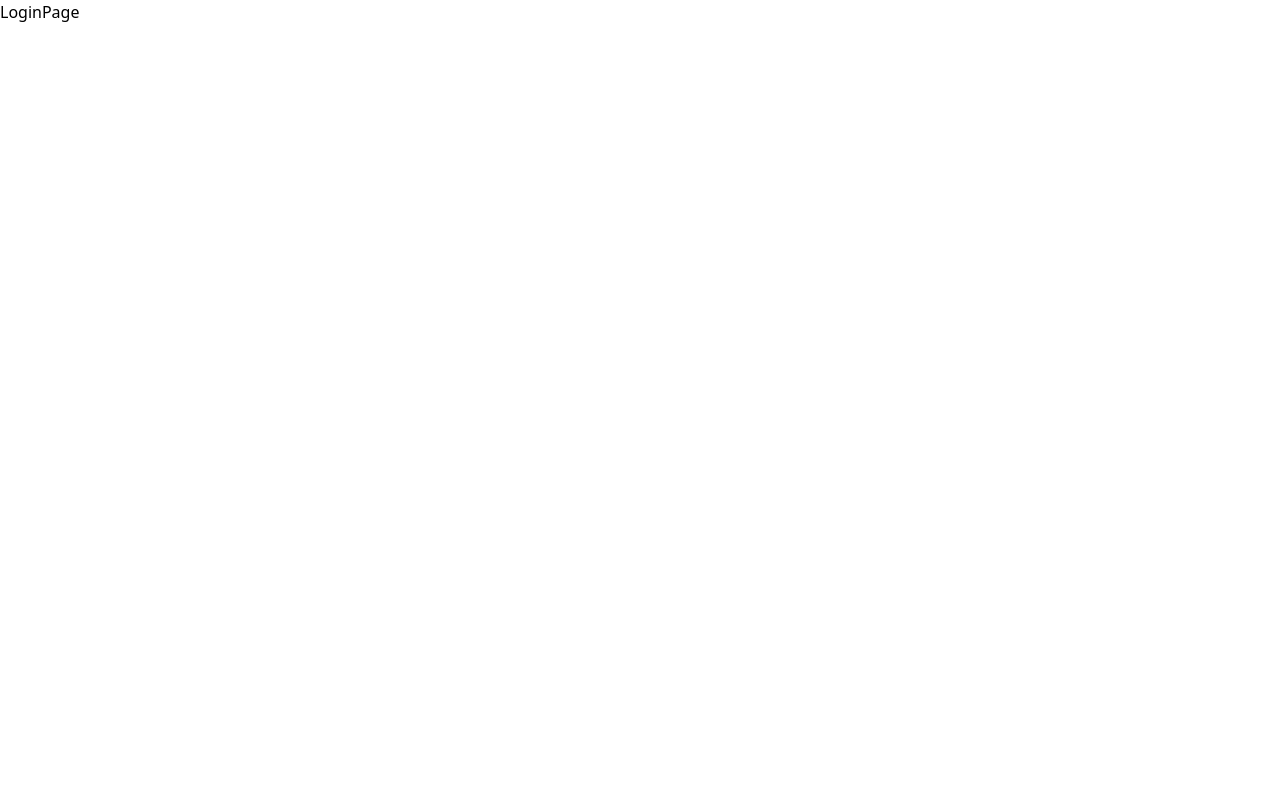
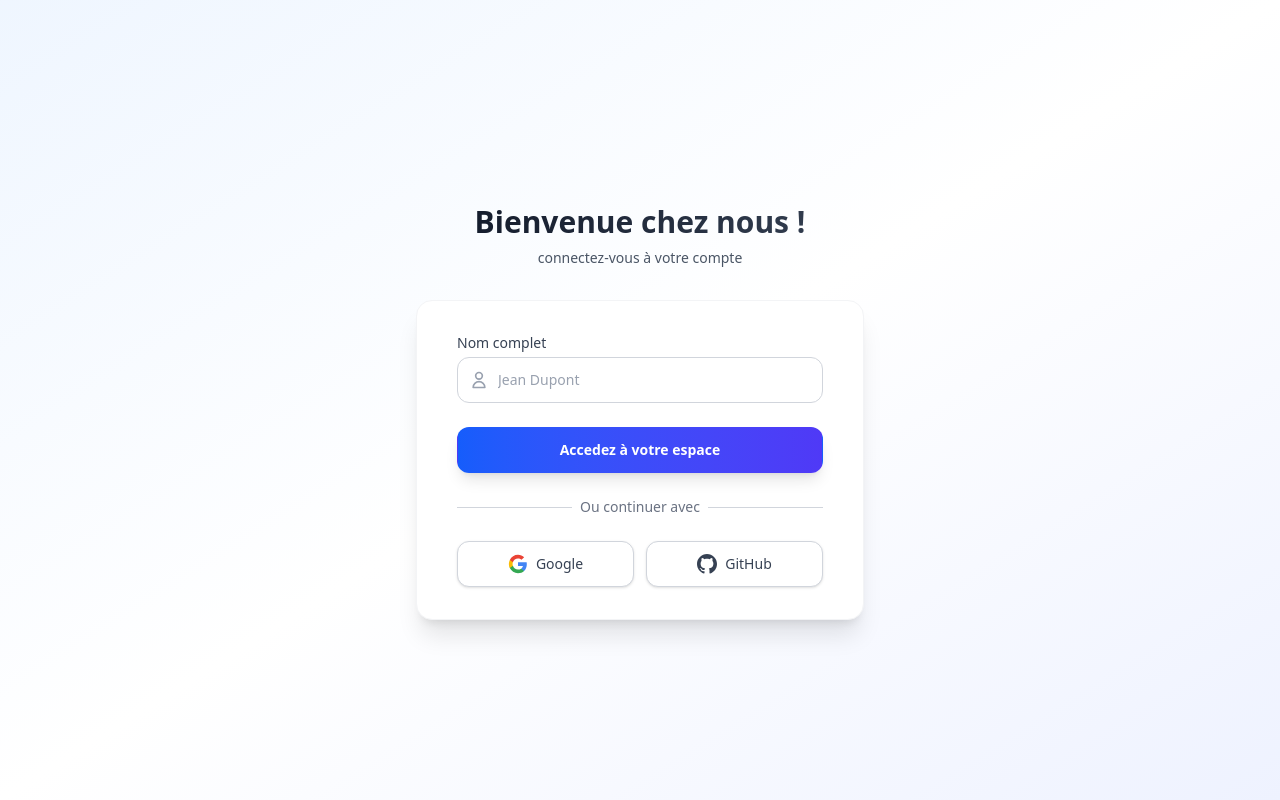
Before and after one commit to Veri-data/Training_Project_React, a React (Vite) app: page / in a window 1280 px wide. Built offline with nearby package versions, Linux system fonts and the light colour scheme.

Commit message:
🛂 F01: LOGIN PAGE > creation du formulaire de connexion

```diff
--- a/src/components/pages/LoginPage.jsx
+++ b/src/components/pages/LoginPage.jsx
@@ -1,7 +1,95 @@
 const LoginPage = () => {
-  return (
-    <div>LoginPage</div>
-  )
-}
+    // state (etat, données)
 
-export default LoginPage
+
+    // fonctions (comportement, actions)
+
+
+    // rendu (affichage)
+    return (
+        <div className="min-h-screen bg-linear-to-br from-blue-50 via-white to-indigo-50 flex flex-col justify-center py-12 sm:px-6 lg:px-8">
+            <div className="sm:mx-auto sm:w-full sm:max-w-md">
+                <h2 className="mt-6 text-center text-3xl font-extrabold bg-linear-to-r from-gray-900 to-gray-700 bg-clip-text text-transparent">
+                    Bienvenue chez nous !
+                </h2>
+                <p className="mt-2 text-center text-sm text-gray-600">
+                  connectez-vous à votre compte
+                </p>
+            </div>
+            <div className="mt-8 sm:mx-auto sm:w-full sm:max-w-md">
+                <div className="bg-white py-8 px-6 shadow-xl rounded-2xl sm:px-10 border border-gray-100">
+                    <form  className="space-y-6">
+                        {/* Champ Nom */}
+                        <div>
+                            <label htmlFor="name" className="block text-sm font-medium text-gray-700">
+                                Nom complet
+                            </label>
+                            <div className="mt-1 relative">
+                                <div className="absolute inset-y-0 left-0 pl-3 flex items-center pointer-events-none">
+                                    <svg className="h-5 w-5 text-gray-400" fill="none" stroke="currentColor" viewBox="0 0 24 24">
+                                        <path strokeLinecap="round" strokeLinejoin="round" strokeWidth={2} d="M16 7a4 4 0 11-8 0 4 4 0 018 0zM12 14a7 7 0 00-7 7h14a7 7 0 00-7-7z" />
+                                    </svg>
+                                </div>
+                                <input
+                                    type="text"
+                                    placeholder="Jean Dupont"
+                                    required
+                                    className="appearance-none block w-full pl-10 pr-3 py-3 border border-gray-300 rounded-xl placeholder-gray-400 focus:outline-none focus:ring-2 focus:ring-blue-500 focus:border-transparent transition duration-200 sm:text-sm"
+                                />
+                            </div>
+                        </div>
+
+                        {/* Bouton Submit */}
+                        <div>
+                            <button
+                                type="submit"
+                                className="w-full flex justify-center py-3 px-4 border border-transparent text-sm font-semibold rounded-xl text-white bg-gradient-to-r from-blue-600 to-indigo-600 hover:from-blue-700 hover:to-indigo-700 focus:outline-none focus:ring-2 focus:ring-offset-2 focus:ring-blue-500 transition-all duration-200 shadow-lg hover:shadow-xl transform hover:-translate-y-0.5"
+                            >
+                                Accedez à votre espace
+                            </button>
+                        </div>
+                    </form>
+
+                    {/* Séparateur */}
+                    <div className="mt-6">
+                        <div className="relative">
+                            <div className="absolute inset-0 flex items-center">
+                                <div className="w-full border-t border-gray-300" />
+                            </div>
+                            <div className="relative flex justify-center text-sm">
+                                <span className="px-2 bg-white text-gray-500">Ou continuer avec</span>
+                            </div>
+                        </div>
+
+                        {/* Boutons sociaux */}
+                        <div className="mt-6 grid grid-cols-2 gap-3">
+                            <button
+                                type="button"
+                                className="w-full inline-flex justify-center py-3 px-4 border border-gray-300 rounded-xl shadow-sm bg-white text-sm font-medium text-gray-700 hover:bg-gray-50 transition-colors duration-200"
+                            >
+                                <svg className="w-5 h-5" viewBox="0 0 24 24">
+                                    <path fill="#4285F4" d="M22.56 12.25c0-.78-.07-1.53-.2-2.25H12v4.26h5.92c-.26 1.37-1.04 2.53-2.21 3.31v2.77h3.57c2.08-1.92 3.28-4.74 3.28-8.09z" />
+                                    <path fill="#34A853" d="M12 23c2.97 0 5.46-.98 7.28-2.66l-3.57-2.77c-.98.66-2.23 1.06-3.71 1.06-2.86 0-5.29-1.93-6.16-4.53H2.18v2.84C3.99 20.53 7.7 23 12 23z" />
+                                    <path fill="#FBBC05" d="M5.84 14.09c-.22-.66-.35-1.36-.35-2.09s.13-1.43.35-2.09V7.07H2.18C1.43 8.55 1 10.22 1 12s.43 3.45 1.18 4.93l2.85-2.22.81-.62z" />
+                                    <path fill="#EA4335" d="M12 5.38c1.62 0 3.06.56 4.21 1.64l3.15-3.15C17.45 2.09 14.97 1 12 1 7.7 1 3.99 3.47 2.18 7.07l3.66 2.84c.87-2.6 3.3-4.53 6.16-4.53z" />
+                                </svg>
+                                <span className="ml-2">Google</span>
+                            </button>
+                            <button
+                                type="button"
+                                className="w-full inline-flex justify-center py-3 px-4 border border-gray-300 rounded-xl shadow-sm bg-white text-sm font-medium text-gray-700 hover:bg-gray-50 transition-colors duration-200"
+                            >
+                                <svg className="w-5 h-5" fill="currentColor" viewBox="0 0 24 24">
+                                    <path d="M12 0c-6.626 0-12 5.373-12 12 0 5.302 3.438 9.8 8.207 11.387.599.111.793-.261.793-.577v-2.234c-3.338.726-4.033-1.416-4.033-1.416-.546-1.387-1.333-1.756-1.333-1.756-1.089-.745.083-.729.083-.729 1.205.084 1.839 1.237 1.839 1.237 1.07 1.834 2.807 1.304 3.492.997.107-.775.418-1.305.762-1.604-2.665-.305-5.467-1.334-5.467-5.931 0-1.311.469-2.381 1.236-3.221-.124-.303-.535-1.524.117-3.176 0 0 1.008-.322 3.301 1.23.957-.266 1.983-.399 3.003-.404 1.02.005 2.047.138 3.006.404 2.291-1.552 3.297-1.23 3.297-1.23.653 1.653.242 2.874.118 3.176.77.84 1.235 1.911 1.235 3.221 0 4.609-2.807 5.624-5.479 5.921.43.372.823 1.102.823 2.222v3.293c0 .319.192.694.801.576 4.765-1.589 8.199-6.086 8.199-11.386 0-6.627-5.373-12-12-12z" />
+                                </svg>
+                                <span className="ml-2">GitHub</span>
+                            </button>
+                        </div>
+                    </div>
+                </div>
+            </div>
+        </div>
+    );
+};
+
+export default LoginPage;
```
